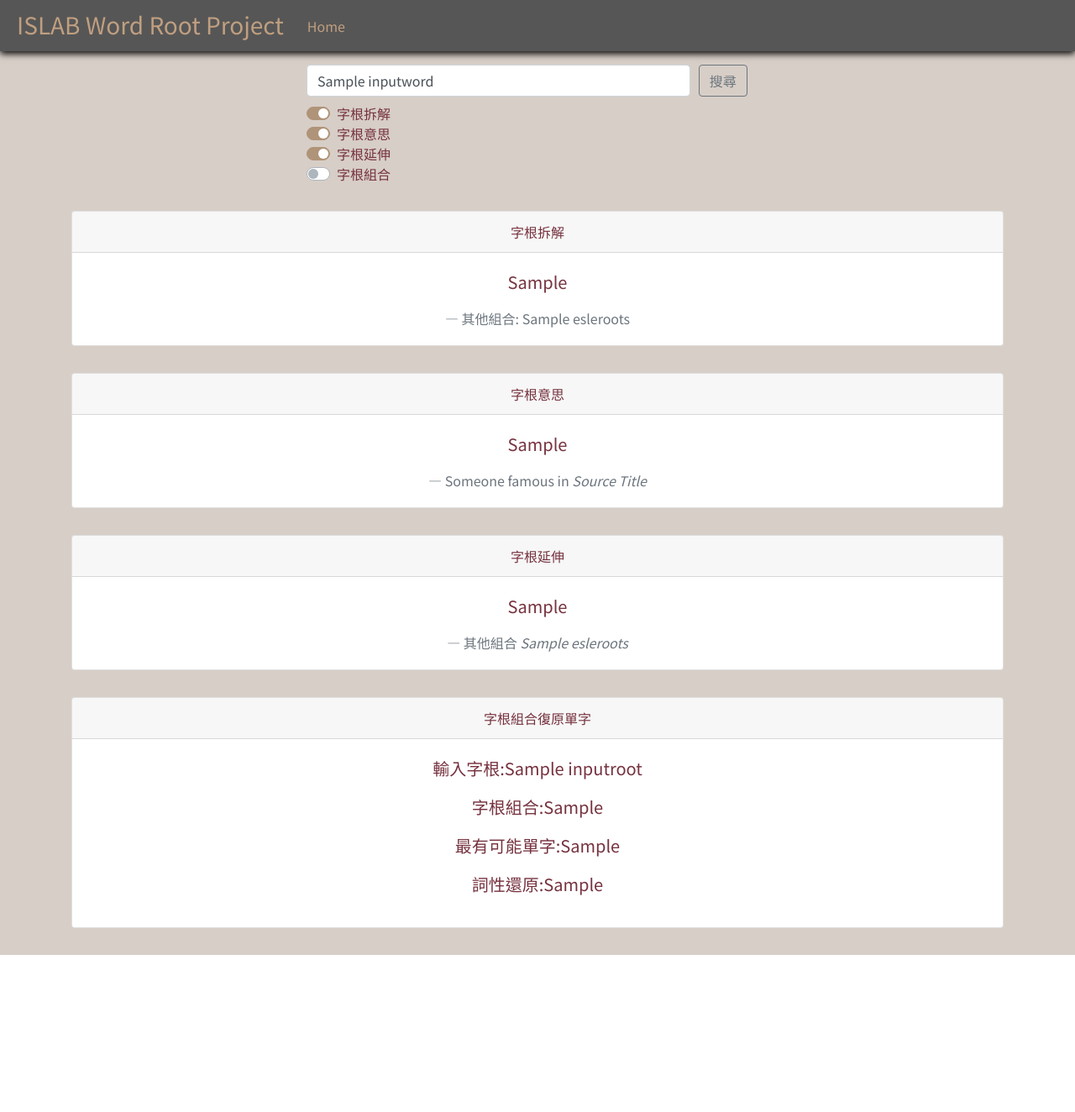
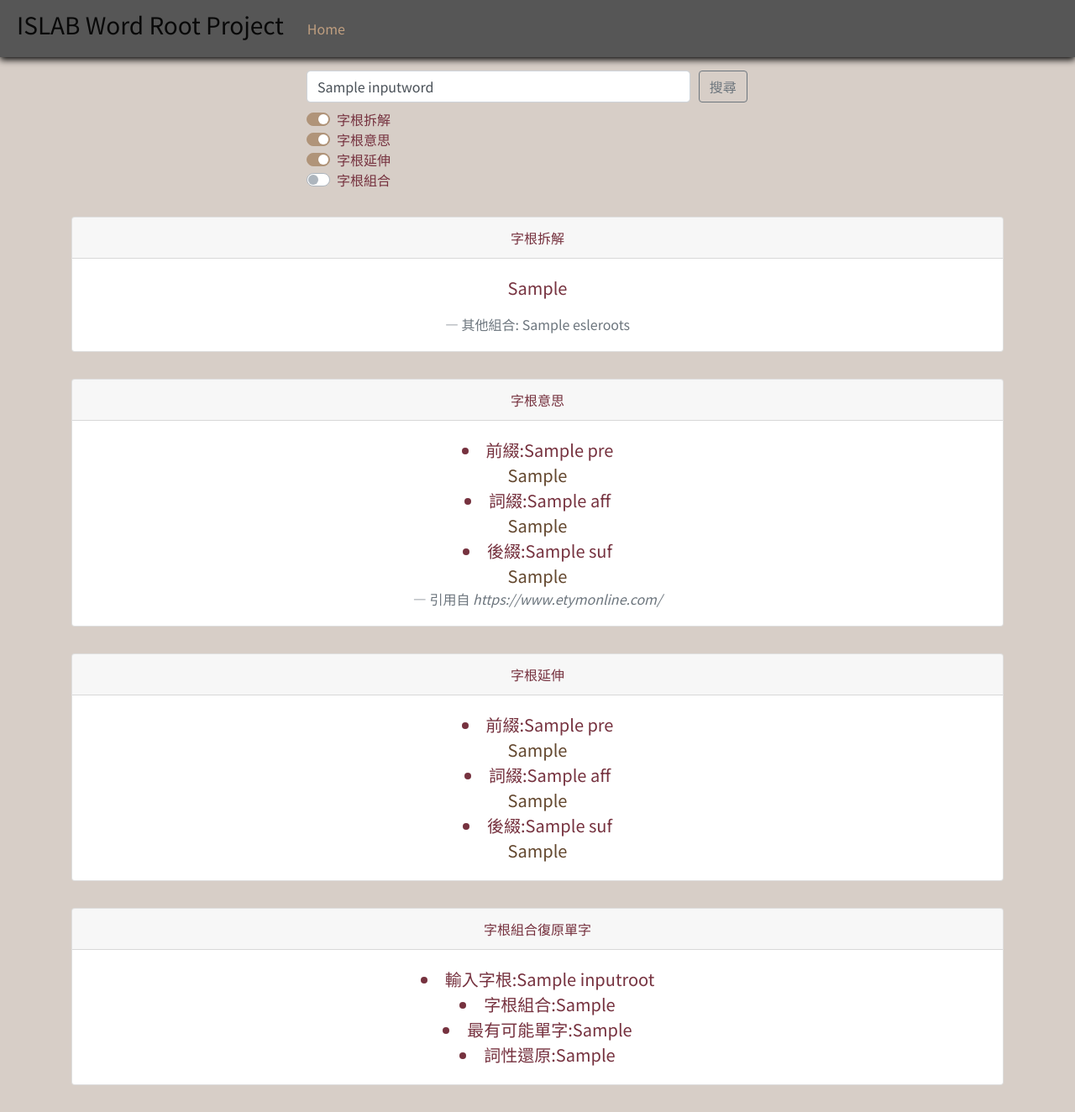
Before and after one commit to zing9264/NLP-WordRootProject, a Flask app: template templates/index.html in a window 1280 px wide. Shown: the whole page at 84% size. Before the commit the page ends 1137 px from the top, so only its background shows below. Run offline with Flask 2, Linux system fonts and the light colour scheme; the template is opened without the code that fills it: most values are stand-ins (such as "Sample title", 1, 10 or a date in 2020); some libraries are stand-ins or nearby versions.

Commit message:
final finish

```diff
--- a/server.py
+++ b/server.py
@@ -4,6 +4,10 @@ import wordrootmodels.models as test
 import wordrootmodels.fwr2 as fwr2
 import wordrootmodels.rootwordcombine as rootwordcombine
 import wordrootmodels.meaningOfRoots as meaningOfRoots
+import wordrootmodels.familyOfRoots as familyOfRoots
+
+
+
 app = Flask(__name__)
 
 @app.route('/',methods=['GET', 'POST'])
@@ -12,7 +16,18 @@ def index():
         inputword = request.values.get('Inputword').lower()
         wordrootPredict = ('no result')
         esleroots = ''
-        inputroot=inputword
+        inputroot = inputword
+        pre_result = ''
+        aff_result = ''
+        suf_result = ''
+        pre = ''
+        aff = ''
+        suf = ''
+        pre_family = ''
+        aff_family = ''
+        suf_family = ''
+
+
 
         print(request.values.get('Inputword'))
         print(request.values.get('Togglemodel1'))
@@ -20,6 +35,9 @@ def index():
             try:
                 fwr=fwr2.wordrootPredict(inputword)
                 wordrootPredict = fwr[0][0]
+                pre = wordrootPredict[0]
+                aff = wordrootPredict[1]
+                suf = wordrootPredict[2]
                 inputroot=' '.join(wordrootPredict)
                 k = []
                 for item in fwr[1:5]:
@@ -29,16 +47,25 @@ def index():
             except:
                 wordrootPredict = ('no result')
 
-        if request.values.get('Togglemode2') == 'on':
-            pre = wordrootPredict[0]
-            aff = wordrootPredict[1]
-            suf = wordrootPredict[2]
-            if pre!='':
-                pre_result=meaningOfRoots.meaningOfRoots(pre,0)
+        if request.values.get('Togglemodel2') == 'on':
+            print(pre)
+
+            if pre != '':
+                pre_result = meaningOfRoots.meaningOfRoots(pre, 0)[1]
             if aff!='':
-                aff_result = meaningOfRoots.meaningOfRoots(aff, 0)
+                aff_result = meaningOfRoots.meaningOfRoots(aff, 1)[1]
             if suf!='':
-                suf_result = meaningOfRoots.meaningOfRoots(suf, 1)
+                suf_result = meaningOfRoots.meaningOfRoots(suf, 2)[1]
+
+        if request.values.get('Togglemodel3') == 'on':
+            print(pre)
+
+            if pre != '':
+                pre_family = familyOfRoots.familyOfRoots(pre)
+            if aff!='':
+                aff_family = familyOfRoots.familyOfRoots(aff)
+            if suf!='':
+                suf_family = familyOfRoots.familyOfRoots(suf)
 
         if request.values.get('Togglemodel1') == None and request.values.get('Togglemodel2') == None and request.values.get('Togglemodel3') == None and request.values.get('Togglemodel4') == 'on':
             inputroot = inputword
@@ -50,7 +77,7 @@ def index():
         root_suggest_crawl=root_suggest[3]
 
 
-        return render_template("index.html", title="ISLab　NLP　Final",inputword=inputword,wordrootPredict=wordrootPredict,esleroots=esleroots,inputroot=inputroot,root_suggest_inputconbine=root_suggest_inputconbine,root_suggest_suggest=root_suggest_suggest,root_suggest_lemma=root_suggest_lemma,root_suggest_crawl=root_suggest_crawl)
+        return render_template("index.html", title="ISLab　NLP　Final",inputword=inputword,wordrootPredict=wordrootPredict,esleroots=esleroots,inputroot=inputroot,root_suggest_inputconbine=root_suggest_inputconbine,root_suggest_suggest=root_suggest_suggest,root_suggest_lemma=root_suggest_lemma,root_suggest_crawl=root_suggest_crawl,pre_result=pre_result,suf_result=suf_result,aff_result=aff_result,pre=pre,aff=aff,suf=suf,pre_family=pre_family,aff_family=aff_family,suf_family=suf_family)
     return render_template("index.html", title="ISLab　NLP　Final")
 
 
--- a/static/css/basestyle.css
+++ b/static/css/basestyle.css
@@ -11,7 +11,7 @@ body {
 
 }
 span {
-    color: #c09f80;
+    color: #63472e;
 }
 .navbar-light .navbar-nav .nav-link{
     color: #c09f80;
--- a/templates/base.html
+++ b/templates/base.html
@@ -33,7 +33,7 @@
 <body>
   <nav class="navbar sticky-top navbar-expand-lg navbar-light bg-blackboard">
     <a class="navbar-brand" href="/">
-      <span class="h3 mx-1">ISLAB Word Root Project</span>
+      <p class="h3 mx-1">ISLAB Word Root Project</p>
     </a>
     <button class="navbar-toggler" type="button" data-toggle="collapse" data-target="#navbarSupportedContent" aria-controls="navbarSupportedContent" aria-expanded="false" aria-label="Toggle navigation">
       <span class="navbar-toggler-icon"></span>
--- a/templates/index.html
+++ b/templates/index.html
@@ -64,8 +64,13 @@
                 </div>
                 <div class="card-body">
                   <blockquote class="blockquote mb-0">
-                    <p>{{wordrootPredict}}</p>
-                    <footer class="blockquote-footer">Someone famous in <cite title="Source Title">Source Title</cite></footer>
+                    <li>前綴:{{pre}}</li>
+                    <span>{{pre_result}}</span>
+                    <li>詞綴:{{aff}}</li>
+                    <span>{{aff_result}}</span>
+                    <li>後綴:{{suf}}</li>
+                    <span>{{suf_result}}</span>
+                    <footer class="blockquote-footer">引用自 <cite title="Source Title"> https://www.etymonline.com/</cite></footer>
                   </blockquote>
                 </div>
               </div>
@@ -79,8 +84,12 @@
                 </div>
                 <div class="card-body">
                   <blockquote class="blockquote mb-0">
-                    <p>{{wordrootPredict}}</p>
-                    <footer class="blockquote-footer">其他組合 <cite title="Source Title">{{esleroots}}</cite></footer>
+                    <li>前綴:{{pre}}</li>
+                    <span>{{pre_family}}</span>
+                    <li>詞綴:{{aff}}</li>
+                    <span>{{aff_family}}</span>
+                    <li>後綴:{{suf}}</li>
+                    <span>{{suf_family}}</span>
                   </blockquote>
                 </div>
               </div>
@@ -94,10 +103,10 @@
                 </div>
                 <div class="card-body">
                   <blockquote class="blockquote mb-0">
-                    <p>輸入字根:{{inputroot}}</p>
-                    <p>字根組合:{{root_suggest_inputconbine}}</p>
-                    <p>最有可能單字:{{root_suggest_suggest}}</p>
-                    <p>詞性還原:{{root_suggest_lemma}}</p>
+                    <li>輸入字根:{{inputroot}}</li>
+                    <li>字根組合:{{root_suggest_inputconbine}}</li>
+                    <li>最有可能單字:{{root_suggest_suggest}}</li>
+                    <li>詞性還原:{{root_suggest_lemma}}</li>
                   </blockquote>
                 </div>
               </div>
--- a/wordrootmodels/meaningOfRoots.py
+++ b/wordrootmodels/meaningOfRoots.py
@@ -79,7 +79,7 @@ def search(word):
             return False
 
         if word in title.text:
-            return title.text, content.text
+            return [title.text, content.text]
         else:
             return False
     else:
@@ -101,7 +101,7 @@ def search2(word):
             return False
 
         if word == words(title.text)[0]:
-            return title.text, content.text
+            return [title.text, content.text]
         else:
             return False
     else:
@@ -129,6 +129,8 @@ def meaningOfRoots(root, a):
             if x:
                 print(x[0])
                 print(x[1])
+    if x == False:
+        x=['查無資料','查無資料']
     return x
 
 # demo = ['international', 'scholarship', 'university', 'education', 'programme']
```
Also changed, not shown: wordrootmodels/familyOfRoots.py (+9 -3 lines).
